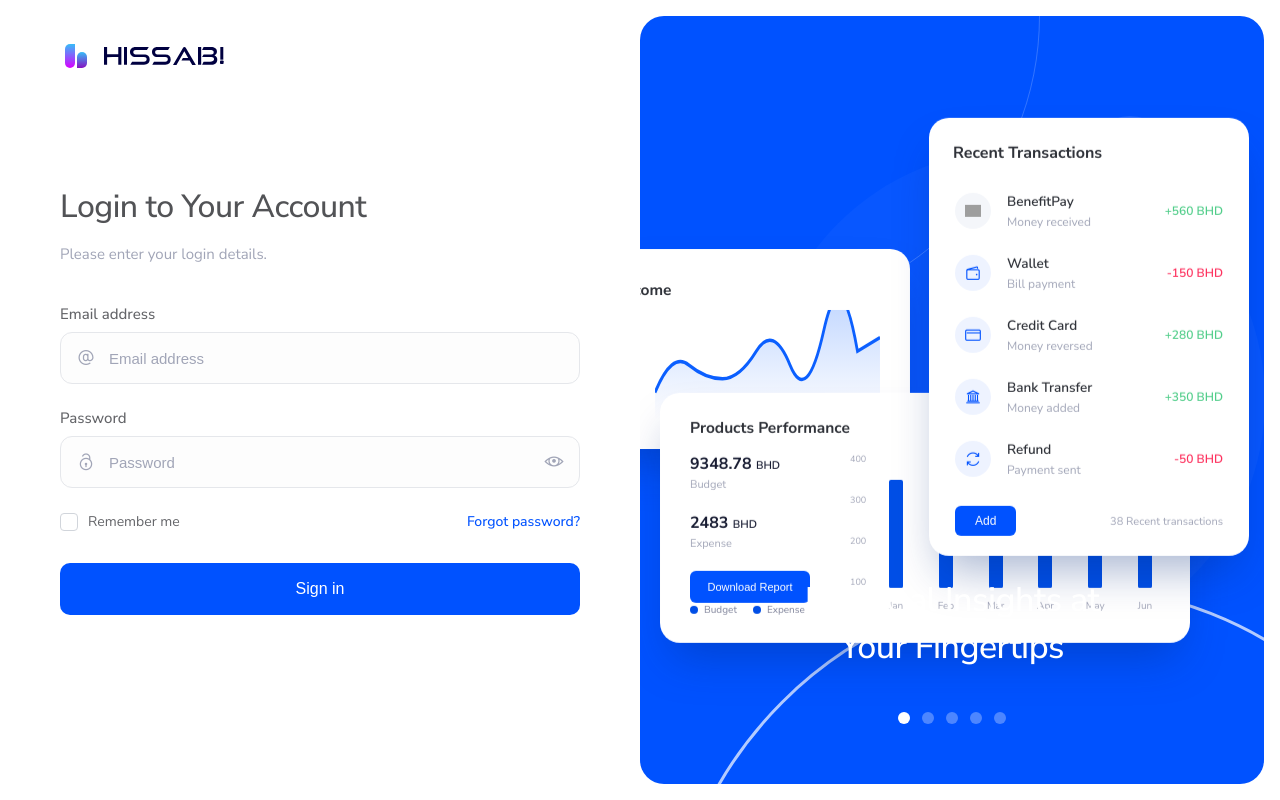
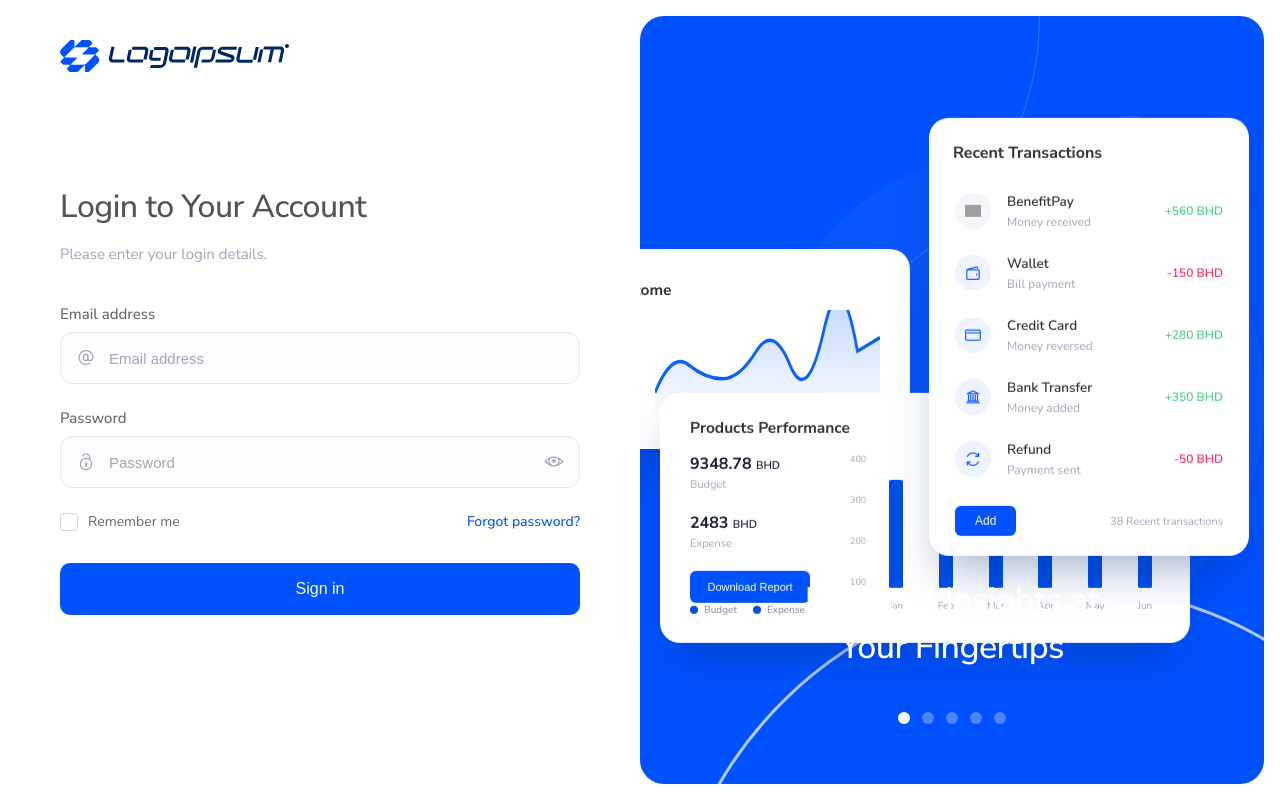
Before and after one commit to janisar-hyder/hissab-dashboard, an Angular app: page /login in a window 1280 px wide. Built offline with nearby package versions, Linux system fonts and the light colour scheme; grey boxes are pictures that could not be loaded.

Commit message:
logo changed globally

```diff
--- a/src/app/features/auth/forgot-password/forgot-password.component.html
+++ b/src/app/features/auth/forgot-password/forgot-password.component.html
@@ -4,21 +4,7 @@
         <div class="auth-header">
             <!-- App Logo -->
             <div class="top-logo-area auth-logo">
-                <div class="brand-logo">
-                    <div class="logo-mark">
-                        <div class="mark-left"></div>
-                        <div class="mark-right"></div>
-                    </div>
-                </div>
-                <div class="brand-text-svgs">
-                    <img src="icons/H.svg" alt="H">
-                    <img src="icons/I.svg" alt="I">
-                    <img src="icons/S.svg" alt="S">
-                    <img src="icons/S.svg" alt="S">
-                    <img src="icons/A.svg" alt="A">
-                    <img src="icons/B.svg" alt="B">
-                    <img src="icons/!.svg" alt="!">
-                </div>
+                <img src="icons/tamezy-logo.svg" alt="Tamezy" class="brand-logo-img">
             </div>
         </div>
 
--- a/src/app/features/auth/forgot-password/forgot-password.component.scss
+++ b/src/app/features/auth/forgot-password/forgot-password.component.scss
@@ -31,45 +31,10 @@
                 align-items: center;
                 gap: 12px;
 
-                .brand-logo {
-                    display: flex;
-                    align-items: center;
-                    justify-content: center;
-                    width: 32px;
+                .brand-logo-img {
                     height: 32px;
-
-                    .logo-mark {
-                        display: flex;
-                        align-items: flex-end;
-                        height: 24px;
-                        gap: 2px;
-
-                        .mark-left {
-                            width: 10px;
-                            height: 24px;
-                            background: linear-gradient(180deg, var(--brand-cyan) 0%, var(--brand-purple) 100%);
-                            border-radius: 10px 0 10px 10px;
-                        }
-
-                        .mark-right {
-                            width: 10px;
-                            height: 16px;
-                            background: linear-gradient(180deg, var(--brand-cyan) 0%, var(--brand-purple-dark) 100%);
-                            border-radius: 10px 10px 10px 0;
-                        }
-                    }
-                }
-
-                .brand-text-svgs {
-                    display: flex;
-                    align-items: center;
-                    gap: 2px;
-
-                    img {
-                        height: 18px;
-                        object-fit: contain;
-                        display: block;
-                    }
+                    object-fit: contain;
+                    display: block;
                 }
             }
         }
--- a/src/app/features/auth/login/login.component.html
+++ b/src/app/features/auth/login/login.component.html
@@ -4,21 +4,7 @@
         <div class="auth-header">
             <!-- App Logo -->
             <div class="top-logo-area auth-logo">
-                <div class="brand-logo">
-                    <div class="logo-mark">
-                        <div class="mark-left"></div>
-                        <div class="mark-right"></div>
-                    </div>
-                </div>
-                <div class="brand-text-svgs">
-                    <img src="icons/H.svg" alt="H">
-                    <img src="icons/I.svg" alt="I">
-                    <img src="icons/S.svg" alt="S">
-                    <img src="icons/S.svg" alt="S">
-                    <img src="icons/A.svg" alt="A">
-                    <img src="icons/B.svg" alt="B">
-                    <img src="icons/!.svg" alt="!">
-                </div>
+                <img src="icons/tamezy-logo.svg" alt="Tamezy" class="brand-logo-img">
             </div>
         </div>
 
--- a/src/app/features/auth/login/login.component.scss
+++ b/src/app/features/auth/login/login.component.scss
@@ -31,45 +31,10 @@
                 align-items: center;
                 gap: 12px;
 
-                .brand-logo {
-                    display: flex;
-                    align-items: center;
-                    justify-content: center;
-                    width: 32px;
+                .brand-logo-img {
                     height: 32px;
-
-                    .logo-mark {
-                        display: flex;
-                        align-items: flex-end;
-                        height: 24px;
-                        gap: 2px;
-
-                        .mark-left {
-                            width: 10px;
-                            height: 24px;
-                            background: linear-gradient(180deg, var(--brand-cyan) 0%, var(--brand-purple) 100%);
-                            border-radius: 10px 0 10px 10px;
-                        }
-
-                        .mark-right {
-                            width: 10px;
-                            height: 16px;
-                            background: linear-gradient(180deg, var(--brand-cyan) 0%, var(--brand-purple-dark) 100%);
-                            border-radius: 10px 10px 10px 0;
-                        }
-                    }
-                }
-
-                .brand-text-svgs {
-                    display: flex;
-                    align-items: center;
-                    gap: 2px;
-
-                    img {
-                        height: 18px;
-                        object-fit: contain;
-                        display: block;
-                    }
+                    object-fit: contain;
+                    display: block;
                 }
             }
         }
--- a/src/app/layout/layout.component.scss
+++ b/src/app/layout/layout.component.scss
@@ -24,45 +24,10 @@
         align-items: center;
         gap: 12px;
 
-        .brand-logo {
-            display: flex;
-            align-items: center;
-            justify-content: center;
-            width: 32px;
+        .brand-logo-img {
             height: 32px;
-
-            .logo-mark {
-                display: flex;
-                align-items: flex-end;
-                height: 24px;
-                gap: 2px;
-
-                .mark-left {
-                    width: 10px;
-                    height: 24px;
-                    background: linear-gradient(180deg, var(--brand-cyan) 0%, var(--brand-purple) 100%);
-                    border-radius: 10px 0 10px 10px;
-                }
-
-                .mark-right {
-                    width: 10px;
-                    height: 16px;
-                    background: linear-gradient(180deg, var(--brand-cyan) 0%, var(--brand-purple-dark) 100%);
-                    border-radius: 10px 10px 10px 0;
-                }
-            }
-        }
-
-        .brand-text-svgs {
-            display: flex;
-            align-items: center;
-            gap: 2px; // Small gap between letter icons to form the word
-
-            img {
-                height: 18px; // Scaled to visually align with the logo mark
-                object-fit: contain;
-                display: block; // Ensures no weird whitespace below images
-            }
+            object-fit: contain;
+            display: block;
         }
     }
 
--- a/src/app/layout/layout.component.ts
+++ b/src/app/layout/layout.component.ts
@@ -11,22 +11,7 @@ import { RouterModule } from '@angular/router';
       <!-- Full width Topbar -->
       <header class="topbar">
         <div class="top-logo-area">
-            <div class="brand-logo">
-              <!-- Replicating the provided logo mark with CSS shapes/gradients as close as possible since it's an image cut -->
-              <div class="logo-mark">
-                <div class="mark-left"></div>
-                <div class="mark-right"></div>
-              </div>
-            </div>
-            <div class="brand-text-svgs">
-              <img src="icons/H.svg" alt="H">
-              <img src="icons/I.svg" alt="I">
-              <img src="icons/S.svg" alt="S">
-              <img src="icons/S.svg" alt="S">
-              <img src="icons/A.svg" alt="A">
-              <img src="icons/B.svg" alt="B">
-              <img src="icons/!.svg" alt="!">
-            </div>
+            <img src="icons/tamezy-logo.svg" alt="Tamezy" class="brand-logo-img">
         </div>
         <div class="topbar-right">
           <div class="workspace-selector">
```
